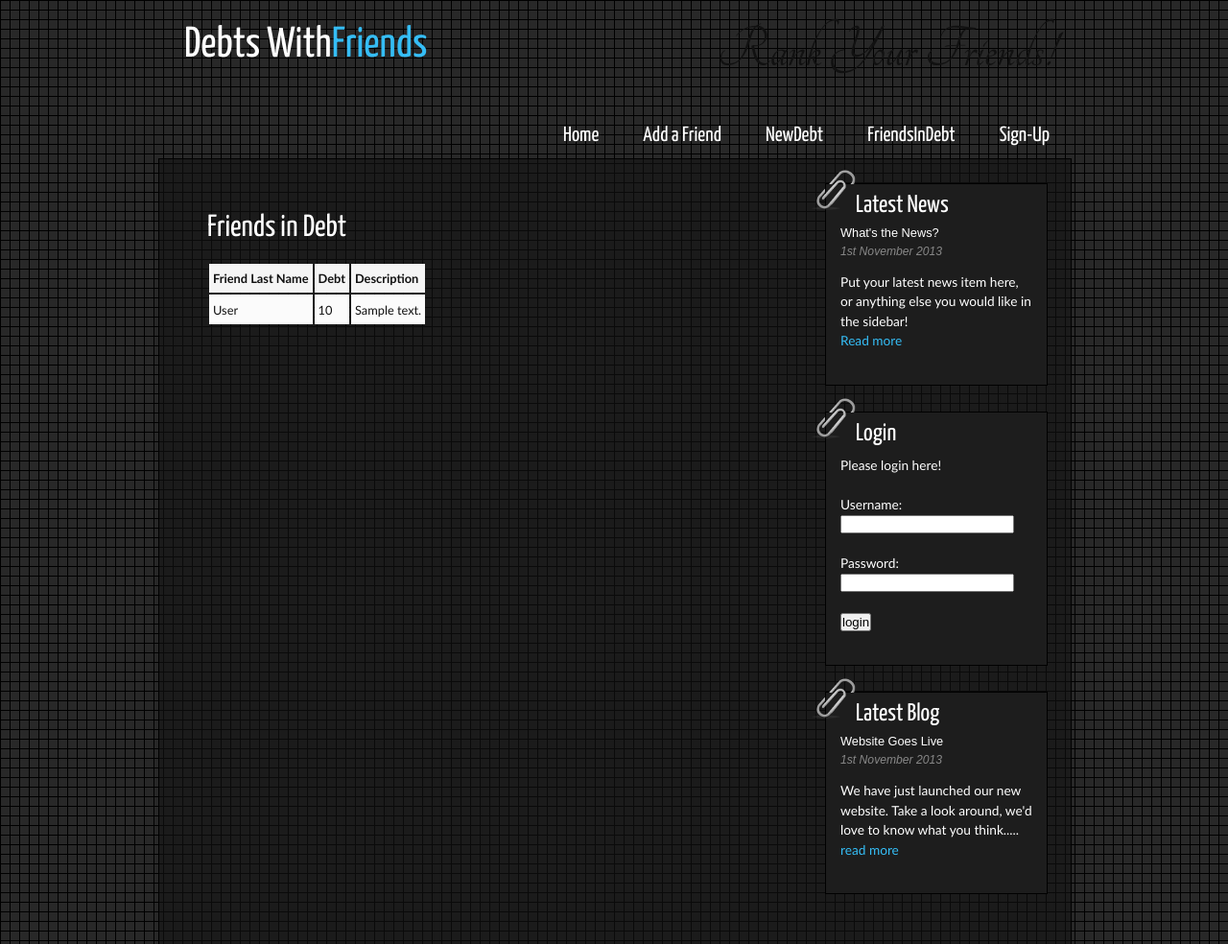
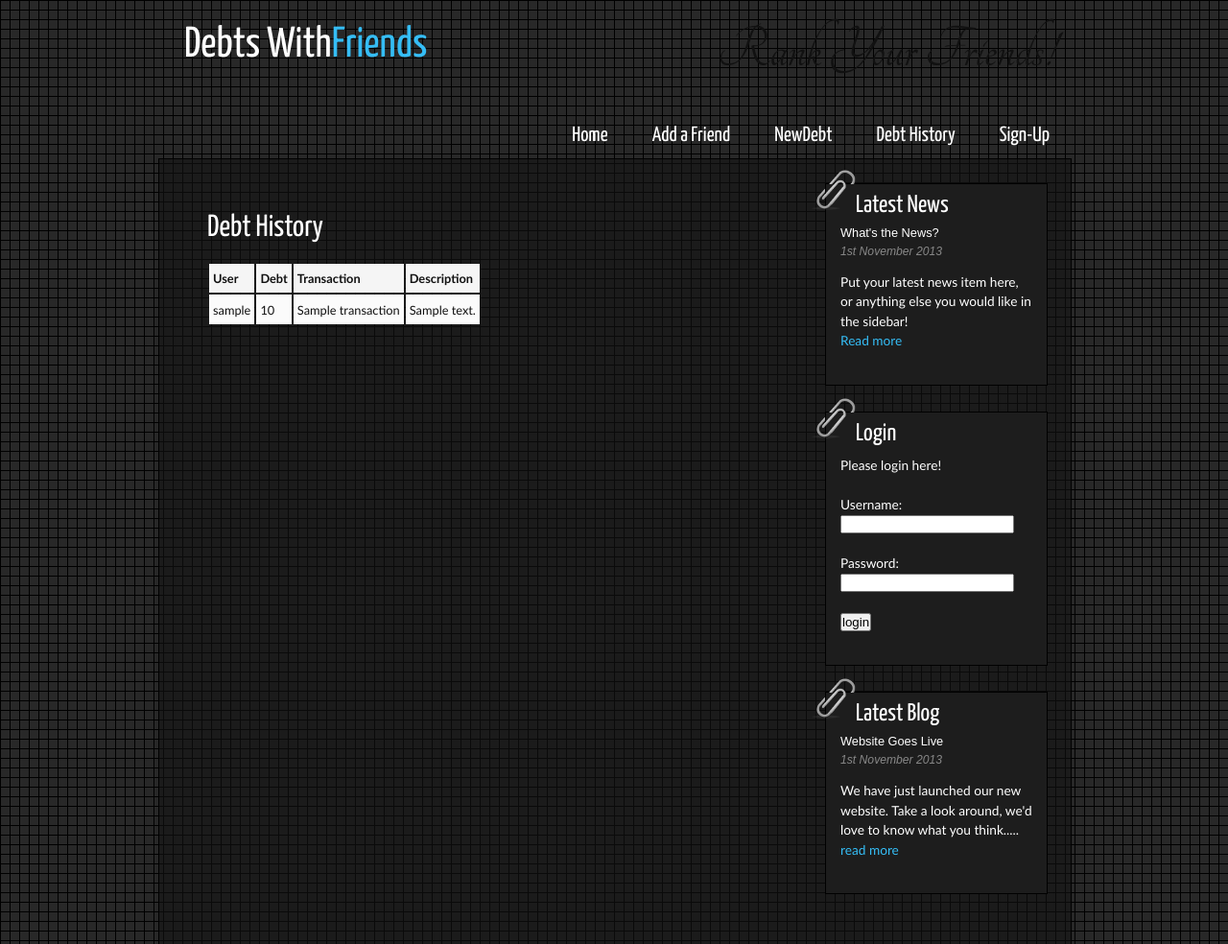
Before and after one commit to bmiller4/debtwithfriends, a Flask app: template templates/friendDebt.html in a window 1280 px wide. Shown: the top 984 px of the page at 96% size. Run offline with Flask 2, Linux system fonts and the light colour scheme; the template is opened without the code that fills it: most values are stand-ins (such as "Sample title", 1, 10 or a date in 2020); some libraries are stand-ins or nearby versions.

Commit message:
added debt history query

```diff
--- a/server.py
+++ b/server.py
@@ -91,7 +91,7 @@ def friendDebtIndex():
 		global currentUser
 		db = utils.db_connect()
 		cur = db.cursor(cursorclass=MySQLdb.cursors.DictCursor)
-		query1 = 'SELECT * FROM friend_debt'
+		query1 = "SELECT ul.username, ud.transaction, ud.description, ud.debt_amount from user_list ul join user_debt ud on ul.id = ud.id where ul.username <> '%s'" % (currentUser)
 		cur.execute(query1)
 		rows = cur.fetchall()
 		db.commit()
--- a/templates/friendDebt.html
+++ b/templates/friendDebt.html
@@ -1,11 +1,11 @@
 {% extends "layout.html" %}
 {% block content %}
       <div id="content">
-        <h1>Friends in Debt</h1>
+        <h1>Debt History</h1>
         <table>
-         <tr><th>Friend Last Name</th><th>Debt</th><th>Description</th></tr>
+          <tr><th>User</th><th>Debt</th><th>Transaction</th><th>Description</th></tr>
         {% for result in friend_debt %}
-        <tr><td>{{result['friend_lastname']}}</td><td>{{result['debt_amount']}}</td><td>{{result['description']}}</td></tr>
+          <tr><td>{{result['username']}}</td><td>{{result['debt_amount']}}</td><td>{{result['transaction']}}<td>{{result['description']}}</td></tr>
         {% endfor %}
          </table>
       </div>
--- a/templates/layout.html
+++ b/templates/layout.html
@@ -29,7 +29,7 @@
           <li  {% if selectedMenu == "NewDebt" %} class="selected" {% endif %} >
             <a href="/addaDebt">NewDebt</a></li>
           <li  {% if selectedMenu == "FriendsInDebt" %} class="selected" {% endif %} >
-            <a href="/friendDebt">FriendsInDebt</a></li>
+            <a href="/friendDebt">Debt History</a></li>
           <li  {% if selectedMenu == "Sign-Up" %} class="selected" {% endif %} >
             <a href="/register">Sign-Up</a></li>
         </ul>
```
